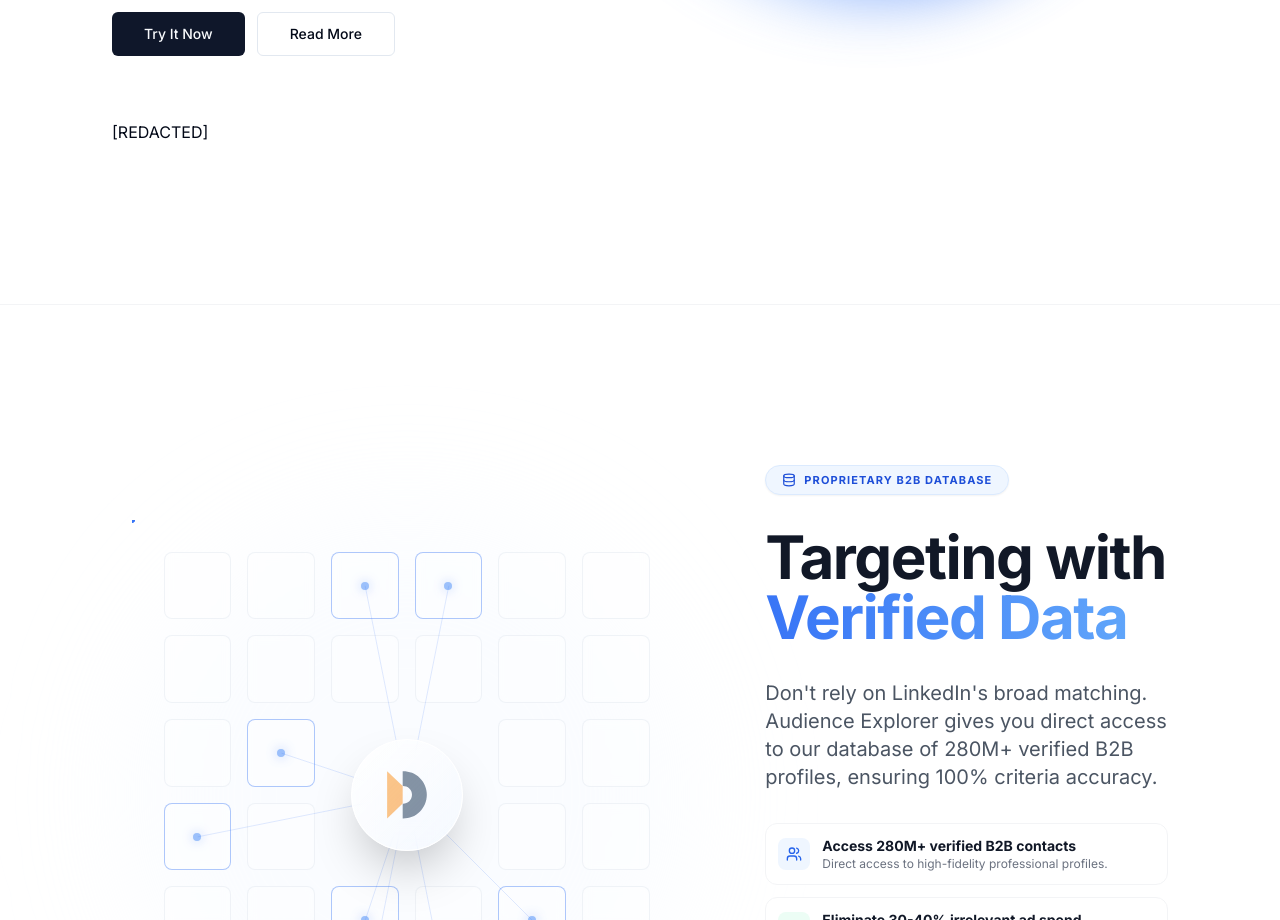
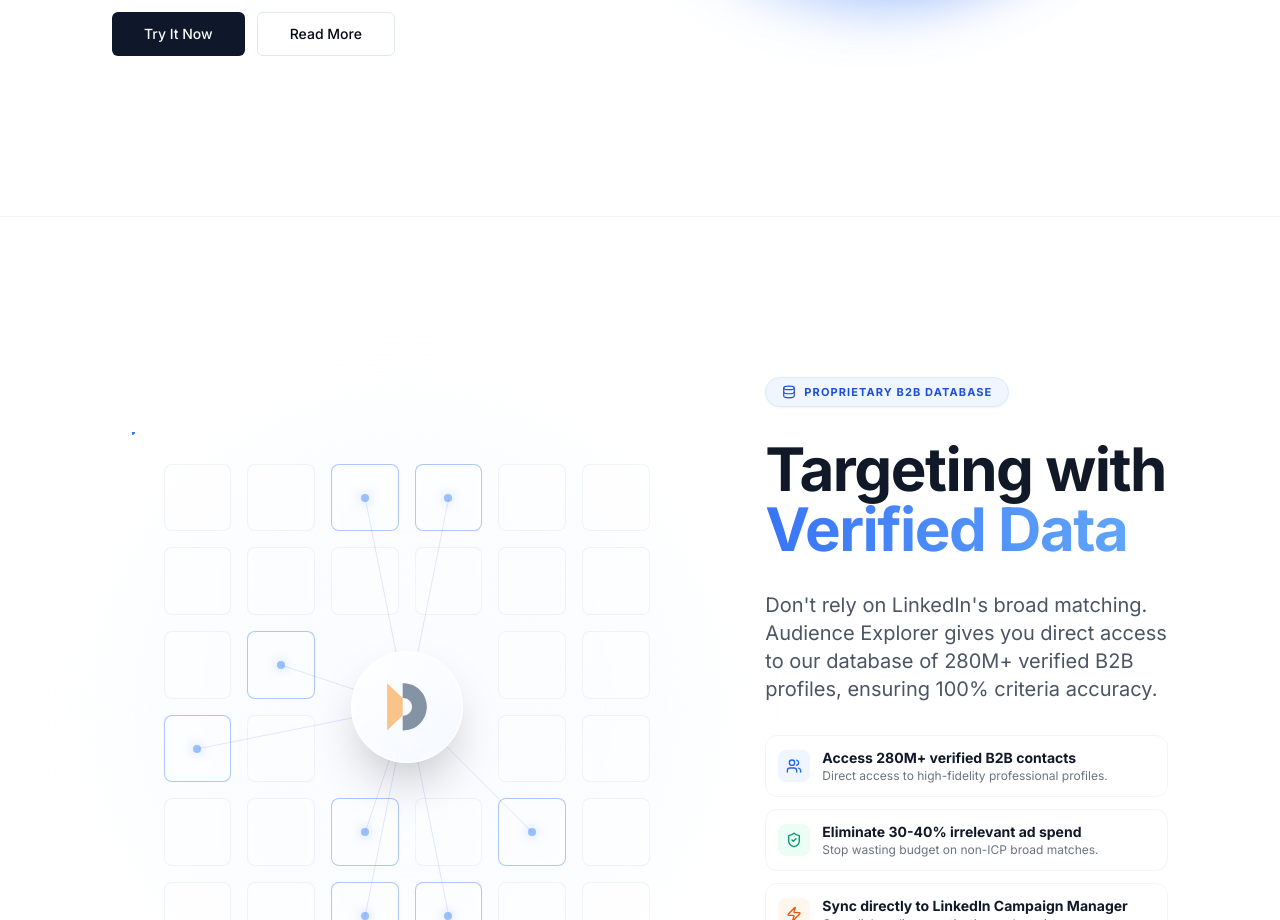
Before and after one commit to cjhlop/LANDING_REVEAL, a React (Vite) app: page / in a window 1280 px wide. Shown: the part 1691-2611 px from the top of the page. Built offline with nearby package versions, Linux system fonts and the light colour scheme.

Commit message:
[dyad] Removing accidental placeholder text from WebIDSection. - wrote 1 file(s)

```diff
--- a/src/components/WebIDSection.tsx
+++ b/src/components/WebIDSection.tsx
@@ -284,7 +284,7 @@ const WebIDSection = () => {
           </div>
         </div>
 
-      <think>[REDACTED]</think></div>
+      </div>
     </section>
   );
 };
```
